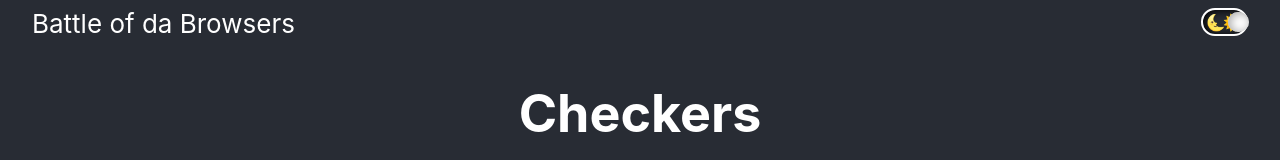
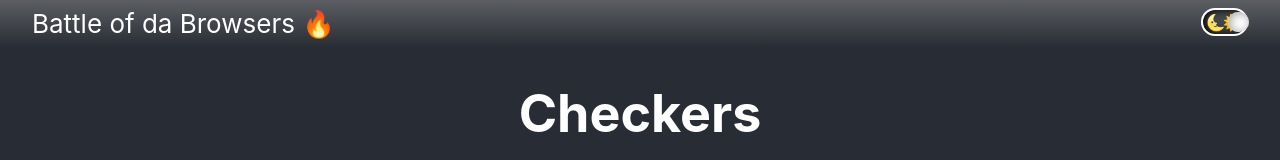
Before and after one commit to haleyglavina/checkers2, a React (Create React App) app: page / in a window 1280 px wide. Shown: the top 160 px of the page. Built offline with nearby package versions, Linux system fonts and the light colour scheme.

Commit message:
Move navbar styles to styled component

```diff
--- a/src/components/HomePage/HomePage.js
+++ b/src/components/HomePage/HomePage.js
@@ -10,7 +10,6 @@ const MainContent = styled.main`
   display: flex;
   flex-direction: column;
   align-items: center;
-  justify-content: center;
   font-size: calc(10px + 2vmin);
   transition: all 0.3s ease-in-out;
 
--- a/src/components/NavBar/NavBar.js
+++ b/src/components/NavBar/NavBar.js
@@ -1,26 +1,26 @@
-import './NavBar.scss';
 import React, { useContext, useEffect, useState } from 'react';
 import ThemeContext from '../../utils/ThemeContext';
+import { Nav } from './styles';
 
 function NavBar(props) {
 
   const { theme, setTheme } = useContext(ThemeContext);
-  const [toggleOn, setToggleOn] = useState(theme === 'dark'); // false
+  const [toggleOn, setToggleOn] = useState(theme === 'dark');
 
   const switchToggle = () => {
     setToggleOn(!toggleOn);
-    setTheme( (theme == 'light') ? 'dark' : 'light')
+    setTheme( (theme == 'light') ? 'dark' : 'light');
   }
 
   return (
-    <nav className="navbar">
-      <p className="navbar__title">Battle of da Browsers</p>
+    <Nav className="navbar" theme={theme}>
+      <p className="title">Battle of da Browsers 🔥</p>
       <div className={`toggle ${toggleOn ? 'toggle--on' : ''}`} onClick={switchToggle}>
         <p className="toggle__symbol toggle__symbol--dark">🌜</p>
         <p className="toggle__symbol toggle__symbol--light">🌞</p>
         <div className={`toggle__dial ${toggleOn ? 'toggle__dial--on' : ''}`}></div>
       </div>
-    </nav>
+    </Nav>
   );
 }
 
--- a/src/components/NavBar/NavBar.scss
+++ b/src/components/NavBar/styles.js
@@ -1,19 +1,17 @@
-@import '../../partials/variables';
-@import '../../partials/mixins';
-@import '../../partials/typography';
+import styled from "styled-components";
 
-.navbar {
+export const Nav = styled.nav`
+  background-image: linear-gradient(180deg, rgba(170,170,170,0.4), rgba(0,0,0,0));
   width: 100vw;
   display: flex;
   justify-content: space-between;
   padding: 0.5rem 2rem;
 
-  &__title {
+  .title {
     margin: 0;
   }
-}
 
-.toggle {
+  .toggle {
   height: 1.5rem;
   width: 2.7rem;
   border-radius:  1.5rem;
@@ -64,3 +62,4 @@
     }
   }
 }
+`;
```
